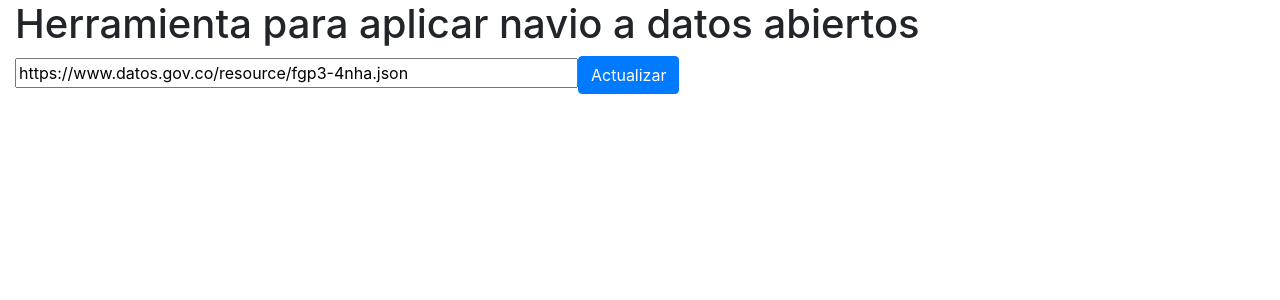
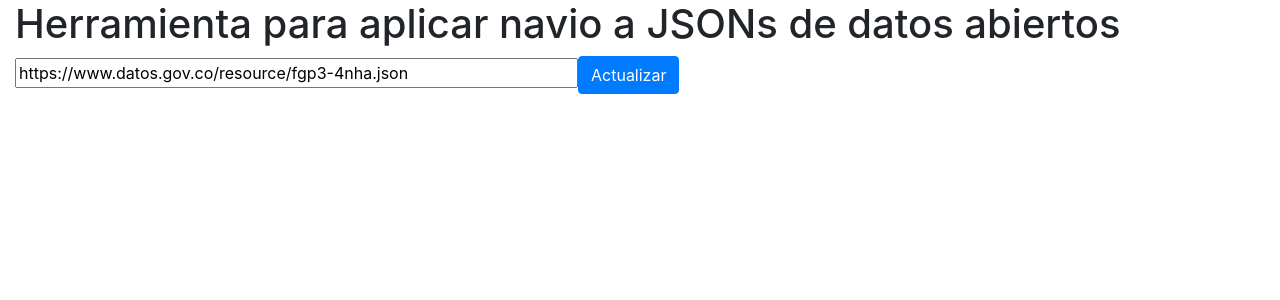
Before and after one commit to nacaceres/cascara, a React (Create React App) app: page / in a window 1280 px wide. Shown: the top 300 px of the page. Built offline with nearby package versions, Linux system fonts and the light colour scheme.

Commit message:
Ahora si

```diff
--- a/src/App.js
+++ b/src/App.js
@@ -31,7 +31,7 @@ class App extends React.Component {
   render(){
     return(
       <div>
-        <h1>Herramienta para aplicar navio a datos abiertos</h1>
+        <h1>Herramienta para aplicar navio a JSONs de datos abiertos</h1>
         <input
           type="text"
           value={this.state.datos}
```
